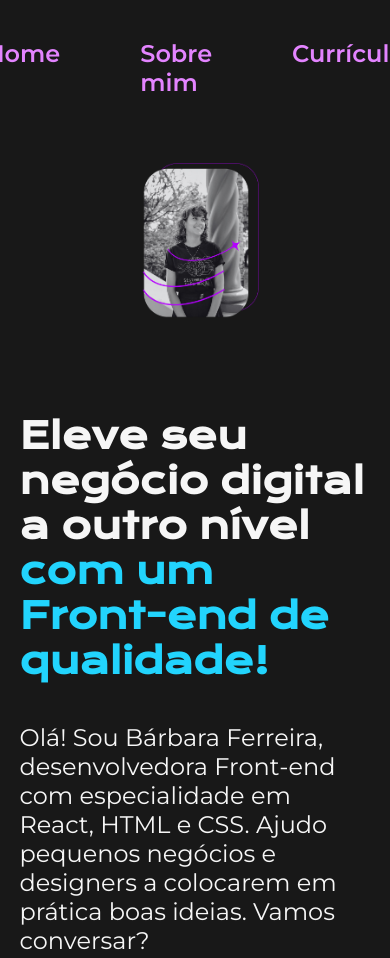
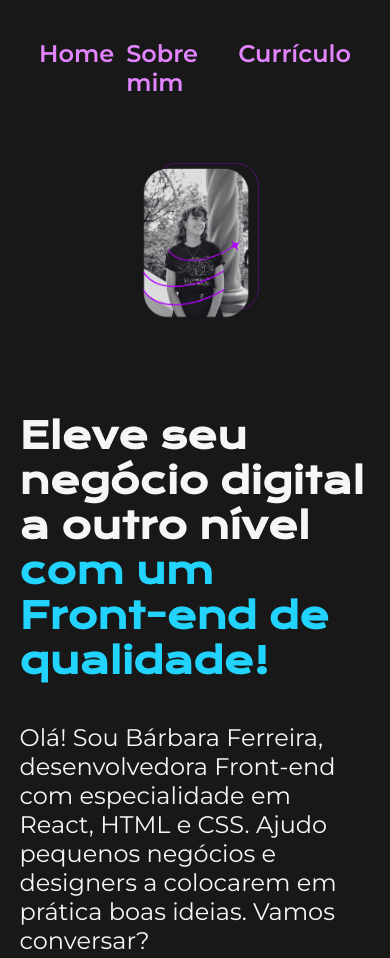
Before and after one commit to BarbaraFe/portfolio, a plain HTML site: page index.html in a window 390 px wide. Shown: the top 958 px of the page. Drawn offline with nearby package versions, Linux system fonts and the light colour scheme.

Commit message:
Update style.css

```diff
--- a/styles/style.css
+++ b/styles/style.css
@@ -145,7 +145,7 @@ body {
     }
     .cabecalho__menu {
        justify-content: center;
-        gap: auto;
+        gap: 12px;
     }
     .apresentacao {
         flex-direction: column-reverse;
```
